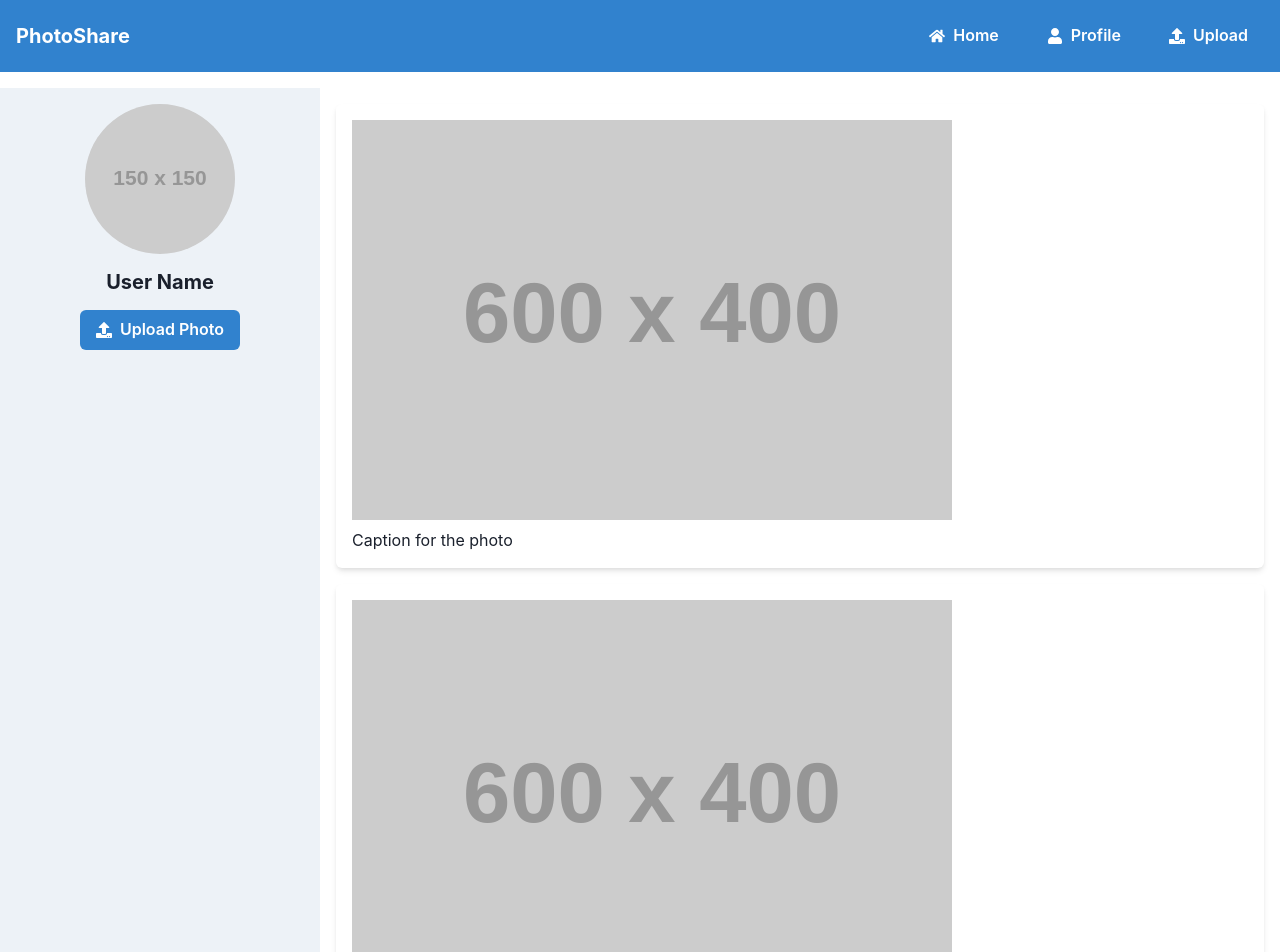
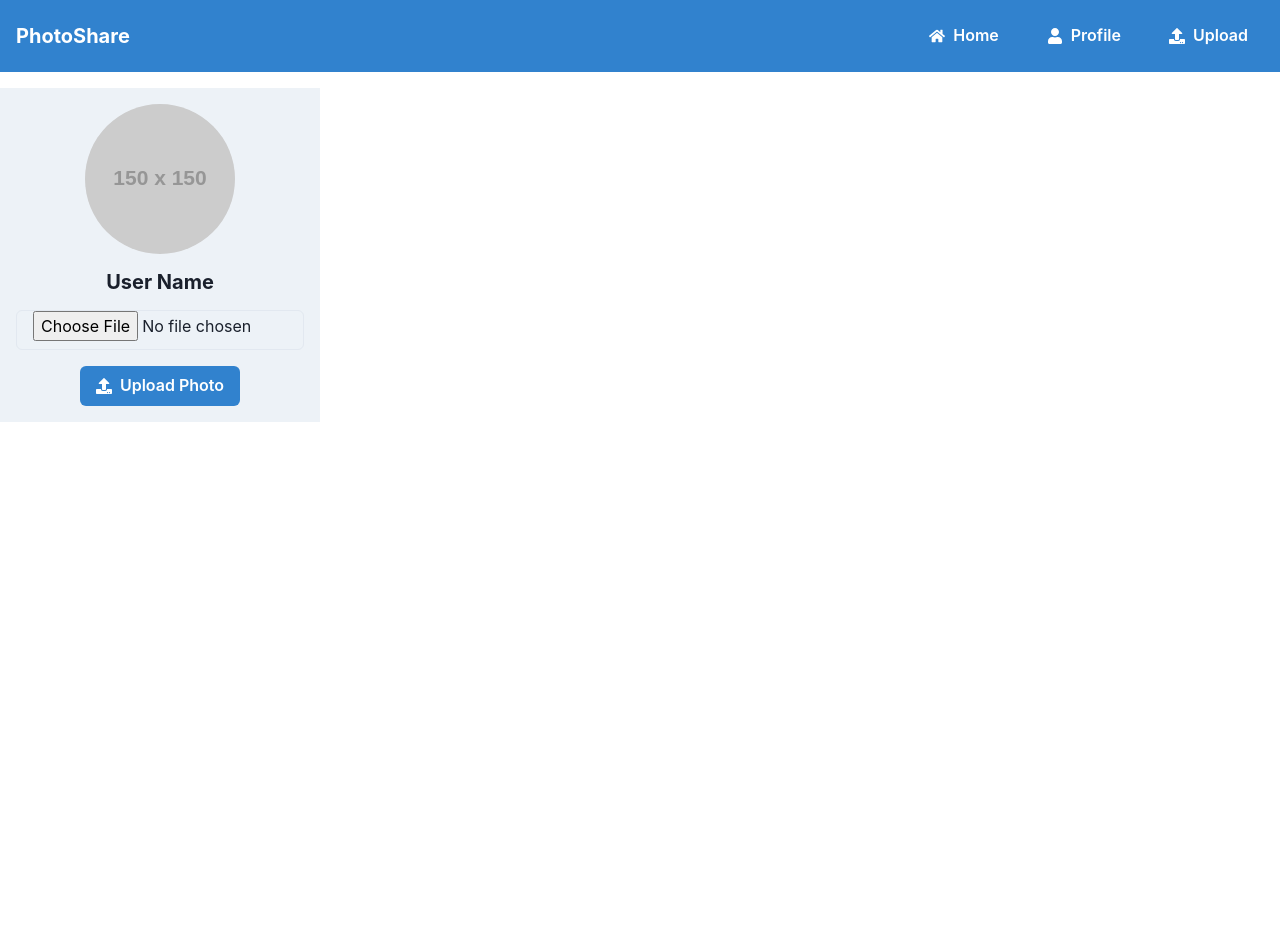
Before and after one commit to GPT-Engineer-App-Dev/pic-share-social, a React (Vite) app: page / in a window 1280 px wide. Shown: the top 952 px of the page. After the commit the page ends 800 px from the top, so only its background shows below. Built offline with nearby package versions, Linux system fonts and the light colour scheme.

Commit message:
Add photo upload functionality to the social media platform.

```diff
--- a/src/pages/Index.jsx
+++ b/src/pages/Index.jsx
@@ -1,7 +1,29 @@
-import { Box, Container, Flex, Heading, VStack, Image, Text, Button, HStack, Spacer } from "@chakra-ui/react";
+import { Box, Container, Flex, Heading, VStack, Image, Text, Button, HStack, Spacer, Input } from "@chakra-ui/react";
+import { useState } from "react";
 import { FaHome, FaUser, FaUpload } from "react-icons/fa";
 
 const Index = () => {
+  const [selectedPhoto, setSelectedPhoto] = useState(null);
+  const [photos, setPhotos] = useState([]);
+
+  const handlePhotoChange = (event) => {
+    const file = event.target.files[0];
+    if (file) {
+      const reader = new FileReader();
+      reader.onloadend = () => {
+        setSelectedPhoto(reader.result);
+      };
+      reader.readAsDataURL(file);
+    }
+  };
+
+  const handleUploadPhoto = () => {
+    if (selectedPhoto) {
+      setPhotos([...photos, selectedPhoto]);
+      setSelectedPhoto(null);
+    }
+  };
+
   return (
     <Container maxW="container.xl" p={0}>
       {/* Navigation Bar */}
@@ -22,21 +44,20 @@ const Index = () => {
           <VStack spacing={4}>
             <Image borderRadius="full" boxSize="150px" src="https://via.placeholder.com/150" alt="Profile Picture" />
             <Heading size="md">User Name</Heading>
-            <Button colorScheme="blue" leftIcon={<FaUpload />}>Upload Photo</Button>
+            <Input type="file" accept="image/*" onChange={handlePhotoChange} />
+            <Button colorScheme="blue" leftIcon={<FaUpload />} onClick={handleUploadPhoto}>Upload Photo</Button>
           </VStack>
         </Box>
 
         {/* Main Feed */}
         <Box w={{ base: "100%", md: "75%" }} p={4}>
           <VStack spacing={4}>
-            <Box w="100%" bg="white" boxShadow="md" borderRadius="md" p={4}>
-              <Image src="https://via.placeholder.com/600x400" alt="Shared Photo" />
-              <Text mt={2}>Caption for the photo</Text>
-            </Box>
-            <Box w="100%" bg="white" boxShadow="md" borderRadius="md" p={4}>
-              <Image src="https://via.placeholder.com/600x400" alt="Shared Photo" />
-              <Text mt={2}>Caption for the photo</Text>
-            </Box>
+            {photos.map((photo, index) => (
+              <Box key={index} w="100%" bg="white" boxShadow="md" borderRadius="md" p={4}>
+                <Image src={photo} alt={`Uploaded Photo ${index + 1}`} />
+                <Text mt={2}>Caption for the photo</Text>
+              </Box>
+            ))}
           </VStack>
         </Box>
       </Flex>
```
